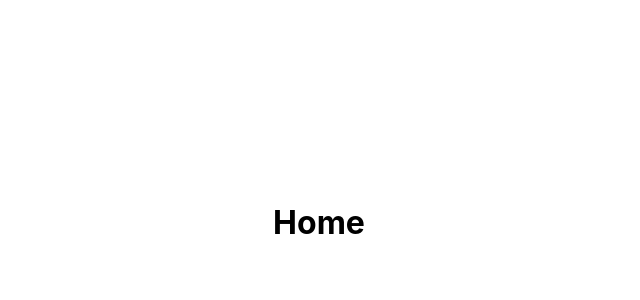
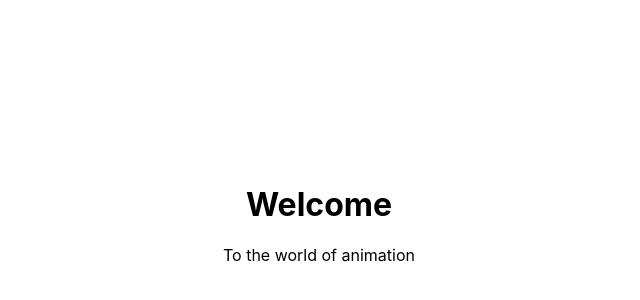
Before and after one commit to Munawarhussain729/React-Animations, a React (Create React App) app: page / in a window 1280 px wide. Shown: the part 178-478 px from the top of the page, without its empty margins (321-961 px from the left). Built offline with nearby package versions, Linux system fonts and the light colour scheme.

Commit message:
Reveal effect

```diff
--- a/package.json
+++ b/package.json
@@ -6,6 +6,7 @@
     "@testing-library/jest-dom": "^5.17.0",
     "@testing-library/react": "^13.4.0",
     "@testing-library/user-event": "^13.5.0",
+    "framer-motion": "^10.15.1",
     "react": "^18.2.0",
     "react-dom": "^18.2.0",
     "react-scripts": "5.0.1",
--- a/src/components/Home.js
+++ b/src/components/Home.js
@@ -1,9 +1,12 @@
 import React from 'react'
-
+import {motion } from 'framer-motion'
 function Home() {
     return (
         <div style={{height:'100vh', display:'flex', flexDirection:'column', justifyContent:'center'}}>
-            <h1>Home</h1>
+            <motion.div initial={{opacity:0} } animate={{opacity:1}} transition={{delay:0.5, duration:3}}>
+            <h1>Welcome </h1>
+            <p>To the world of animation</p>
+            </motion.div>
         </div>
     )
 }
```
Also changed, not shown: 1 other file (tests, documents, lock files or other folders).
